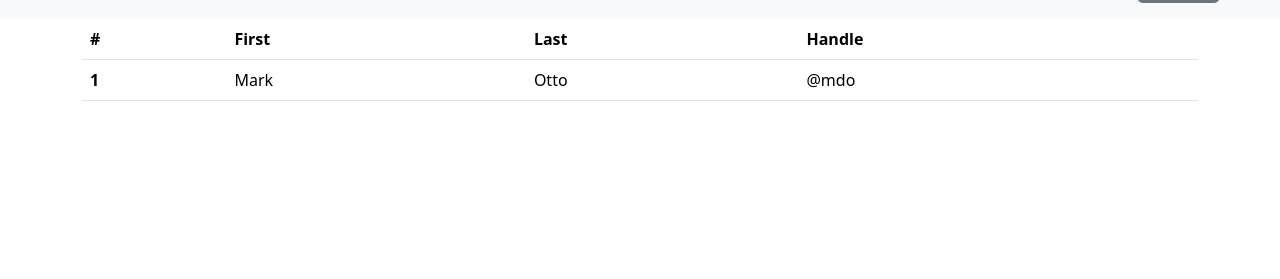
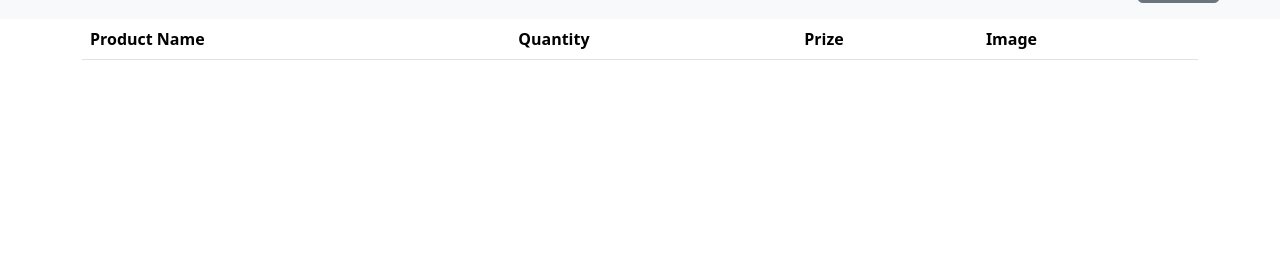
Before and after one commit to nithin-daniel/ecommerce-django, a Django app: page /cart/ in a window 1280 px wide. Shown: the part 43-322 px from the top of the page. Run offline with Django 4.2, Linux system fonts and the light colour scheme; a user stored in the database is signed in; data comes from the database, SQL or seed files in the repository; both versions use the stored data as it was after the commit; lists and menus that the app fills with data are empty; parts of the project's set-up code (start-up, migrations or seed data) failed here and were passed over.

Commit message:
render items to cart page

```diff
--- a/cart/views.py
+++ b/cart/views.py
@@ -5,14 +5,17 @@ from django.conf import settings
 from store.models import Product
 from django.contrib import messages
 from django.contrib.auth.decorators import login_required
-from datetime import datetime
-from django.core.exceptions import ObjectDoesNotExist
 # Create your views here.
+@login_required()
 def cart_page(request):
     user = request.user
-    get_product = CartItem.objects.all().delete()
-    print(get_product)
-    return render(request,'cart/cart.html')
+    get_product = CartItem.objects.filter(user=user)
+    for product in get_product:
+        img = product.product.image
+    context = {
+        'product' : get_product
+    }
+    return render(request,'cart/cart.html',context)
 
 @login_required()
 def add_to_cart(request,id):
@@ -25,4 +28,8 @@ def add_to_cart(request,id):
     else:
         prod = Product.objects.get(product_id=id)
         CartItem.objects.create(user=user,product=prod)
+        messages.info(request,'Product Added')
     return redirect('home')
+
+def delete_item(request):
+    return redirect('cart')
--- a/templates/cart/cart.html
+++ b/templates/cart/cart.html
@@ -4,19 +4,23 @@
     <table class="table">
         <thead>
           <tr>
-            <th scope="col">#</th>
-            <th scope="col">First</th>
-            <th scope="col">Last</th>
-            <th scope="col">Handle</th>
+            <th scope="col">Product Name</th>
+            <th scope="col">Quantity</th>
+            <th scope="col">Prize</th>
+            <th scope="col">Image</th>
           </tr>
         </thead>
         <tbody>
+          {% for product in  product %}
           <tr>
-            <th scope="row">1</th>
-            <td>Mark</td>
-            <td>Otto</td>
-            <td>@mdo</td>
+            <td>{{ product.product }}</td>
+            <td>{{ product.quantity }}</td>
+            <td>{{ product.product.prize }}</td>
+            <td><img src="{{ product.product.image.url }}" style="width: 50px; height: 50px;" alt=""></td>
+            <td><a href="{% url 'delete_book' book.id %}" class="btn btn-danger">Delete</a></td>
+
           </tr>
+          {% endfor %}
         </tbody>
       </table>
 </div>
```
Also changed, not shown: db.sqlite3.
